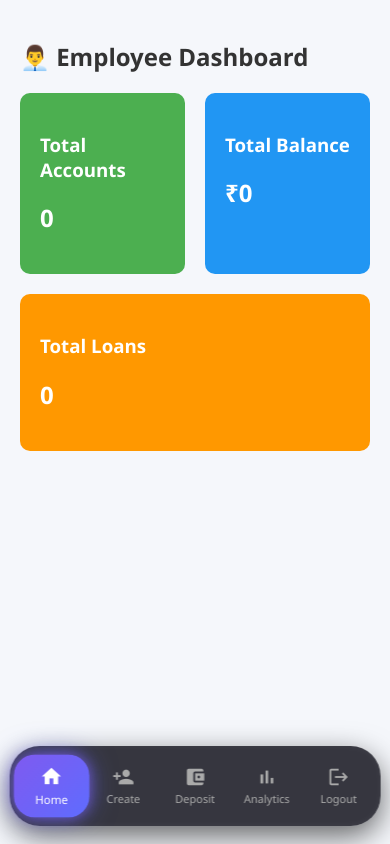
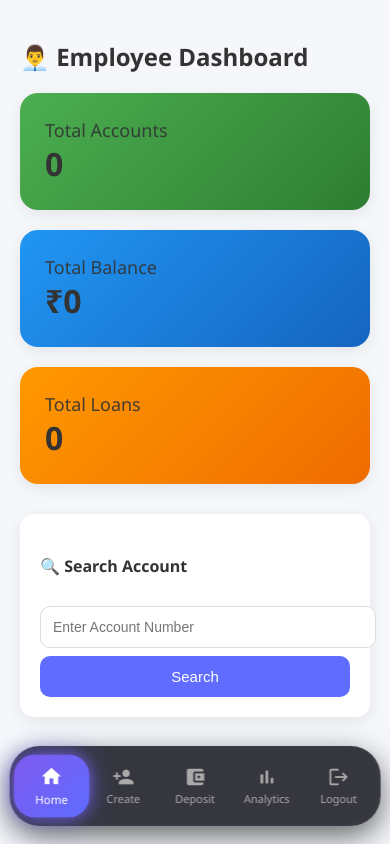
Before and after one commit to nithish-r11/fintech-bank-system, a Django app: page /employee/dashboard/ in a window 390 px wide. Run offline with Django 5.2, Linux system fonts and the light colour scheme; data that the repository does not hold is empty.

Commit message:
Final UI update: Employee dashboard responsive design, search account feature, full account details view, improved spacing & alignment

```diff
--- a/accounts/views.py
+++ b/accounts/views.py
@@ -8,7 +8,7 @@ from banking.models import BankAccount, Transaction, Loan
 
 
 # =========================
-# ✅ SINGLE LOGIN (UPDATED)
+# ✅ SINGLE LOGIN
 # =========================
 def login_view(request):
 
@@ -61,7 +61,7 @@ def customer_dashboard(request):
 
 
 # =========================
-# EMPLOYEE DASHBOARD
+# EMPLOYEE DASHBOARD (🔥 UPDATED)
 # =========================
 def employee_dashboard(request):
 
@@ -69,10 +69,21 @@ def employee_dashboard(request):
     total_balance = BankAccount.objects.aggregate(Sum('balance'))['balance__sum'] or 0
     total_loans = Loan.objects.count()
 
+    account = None
+
+    # 🔍 SEARCH ACCOUNT
+    if request.method == "POST":
+        acc_no = request.POST.get("account_number")
+        account = BankAccount.objects.filter(account_number=acc_no).first()
+
+        if not account:
+            messages.error(request, "Account not found ❌")
+
     return render(request, "employee_dashboard.html", {
         "accounts": total_accounts,
         "balance": total_balance,
-        "loans": total_loans
+        "loans": total_loans,
+        "account": account
     })
 
 
--- a/templates/employee_dashboard.html
+++ b/templates/employee_dashboard.html
@@ -2,25 +2,199 @@
 
 {% block content %}
 
-<h2>👨‍💼 Employee Dashboard</h2>
+<style>
 
-<div style="display:flex;gap:20px;flex-wrap:wrap;">
+/* 🔥 GLOBAL SPACING FIX */
+.section{
+    margin-bottom:30px;
+}
 
-    <div style="flex:1;padding:20px;background:#4CAF50;color:white;border-radius:10px;">
-        <h3>Total Accounts</h3>
-        <h2>{{ accounts }}</h2>
+/* 🔥 CENTER WRAPPER */
+.main-wrapper{
+    max-width:1100px;
+    margin:auto;
+}
+
+/* 🔥 Bigger Text */
+.stat-title{
+    font-size:18px;
+    opacity:0.9;
+}
+
+.stat-value{
+    font-size:32px;
+    font-weight:700;
+}
+
+.label{
+    font-size:16px;
+    font-weight:600;
+    color:#555;
+}
+
+.value{
+    font-size:18px;
+    font-weight:500;
+}
+
+/* 🔥 CARD IMPROVEMENT */
+.big-card{
+    padding:25px !important;
+    border-radius:18px !important;
+}
+
+/* 🔥 SPACE BETWEEN CARDS */
+.card{
+    margin-bottom:20px;
+}
+
+/* 🔥 SEARCH BOX ALIGN */
+.search-box{
+    max-width:500px;
+    margin:auto;
+}
+
+/* 🔥 DETAILS BOX */
+.details-box{
+    max-width:800px;
+    margin:auto;
+}
+
+</style>
+
+<div class="container mt-4 main-wrapper">
+
+<h2 class="mb-4 fw-bold text-center">👨‍💼 Employee Dashboard</h2>
+
+<!-- 🔔 Messages -->
+{% if messages %}
+    {% for message in messages %}
+        <div class="alert alert-{{ message.tags }} text-center section">
+            {{ message }}
+        </div>
+    {% endfor %}
+{% endif %}
+
+<!-- 🔢 STATS -->
+<div class="row justify-content-center g-4 section">
+
+    <div class="col-lg-3 col-md-4 col-10">
+        <div class="card text-white shadow big-card text-center"
+             style="background: linear-gradient(135deg,#4CAF50,#2e7d32);">
+            <div class="stat-title">Total Accounts</div>
+            <div class="stat-value">{{ accounts }}</div>
+        </div>
     </div>
 
-    <div style="flex:1;padding:20px;background:#2196F3;color:white;border-radius:10px;">
-        <h3>Total Balance</h3>
-        <h2>₹{{ balance }}</h2>
+    <div class="col-lg-3 col-md-4 col-10">
+        <div class="card text-white shadow big-card text-center"
+             style="background: linear-gradient(135deg,#2196F3,#1565c0);">
+            <div class="stat-title">Total Balance</div>
+            <div class="stat-value">₹{{ balance }}</div>
+        </div>
     </div>
 
-    <div style="flex:1;padding:20px;background:#FF9800;color:white;border-radius:10px;">
-        <h3>Total Loans</h3>
-        <h2>{{ loans }}</h2>
+    <div class="col-lg-3 col-md-4 col-10">
+        <div class="card text-white shadow big-card text-center"
+             style="background: linear-gradient(135deg,#FF9800,#ef6c00);">
+            <div class="stat-title">Total Loans</div>
+            <div class="stat-value">{{ loans }}</div>
+        </div>
     </div>
 
 </div>
 
+<!-- 🔍 SEARCH -->
+<div class="card shadow p-4 section search-box">
+
+    <h4 class="mb-3 text-center fw-bold">🔍 Search Account</h4>
+
+    <form method="post">
+        {% csrf_token %}
+
+        <div class="input-group">
+            <input type="text"
+                   name="account_number"
+                   class="form-control form-control-lg"
+                   placeholder="Enter Account Number"
+                   required>
+
+            <button class="btn btn-dark px-4">
+                Search
+            </button>
+        </div>
+
+    </form>
+
+</div>
+
+<!-- 📄 ACCOUNT DETAILS -->
+{% if account %}
+<div class="card shadow big-card section details-box">
+
+    <h4 class="mb-4 text-center fw-bold">📄 Account Details</h4>
+
+    <div class="row">
+
+        <div class="col-md-6 mb-3">
+            <div class="label">Account Number</div>
+            <div class="value">{{ account.account_number }}</div>
+        </div>
+
+        <div class="col-md-6 mb-3">
+            <div class="label">Customer Name</div>
+            <div class="value">{{ account.user.username }}</div>
+        </div>
+
+        <div class="col-md-6 mb-3">
+            <div class="label">Account Type</div>
+            <div class="value">{{ account.account_type }}</div>
+        </div>
+
+        <div class="col-md-6 mb-3">
+            <div class="label">Balance</div>
+            <div class="value text-success fw-bold">₹{{ account.balance }}</div>
+        </div>
+
+        <div class="col-md-6 mb-3">
+            <div class="label">Email</div>
+            <div class="value">{{ account.email|default:"-" }}</div>
+        </div>
+
+        <div class="col-md-6 mb-3">
+            <div class="label">Phone</div>
+            <div class="value">{{ account.phone|default:"-" }}</div>
+        </div>
+
+        <div class="col-md-6 mb-3">
+            <div class="label">Aadhaar</div>
+            <div class="value">{{ account.aadhaar|default:"-" }}</div>
+        </div>
+
+        <div class="col-md-6 mb-3">
+            <div class="label">PAN</div>
+            <div class="value">{{ account.pan|default:"-" }}</div>
+        </div>
+
+        <div class="col-md-6 mb-3">
+            <div class="label">Pincode</div>
+            <div class="value">{{ account.pincode|default:"-" }}</div>
+        </div>
+
+        <div class="col-12 mb-3">
+            <div class="label">Address</div>
+            <div class="value">{{ account.address|default:"-" }}</div>
+        </div>
+
+        <div class="col-12 text-center text-muted mt-3">
+            Created: {{ account.created_at|date:"d M Y H:i" }}
+        </div>
+
+    </div>
+
+</div>
+{% endif %}
+
+</div>
+
 {% endblock %}
```
